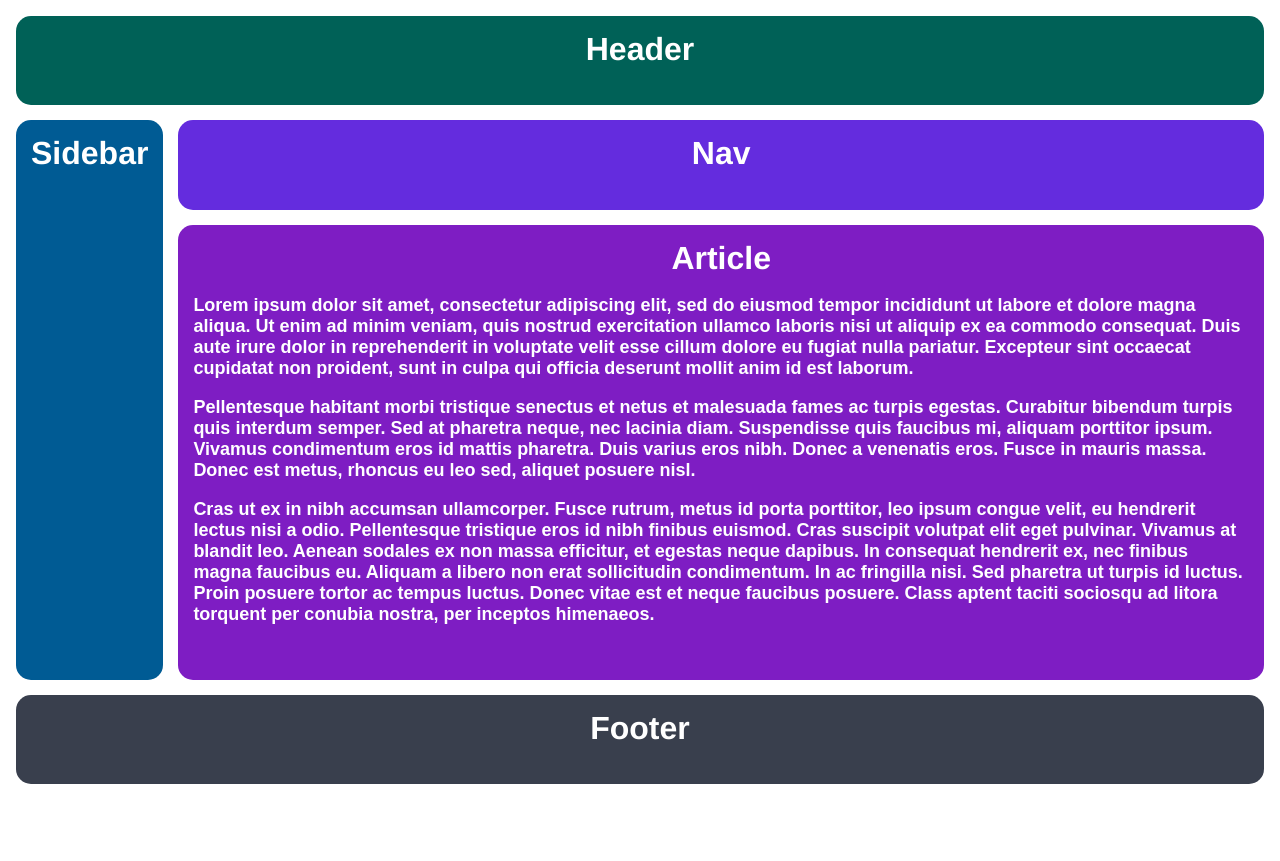
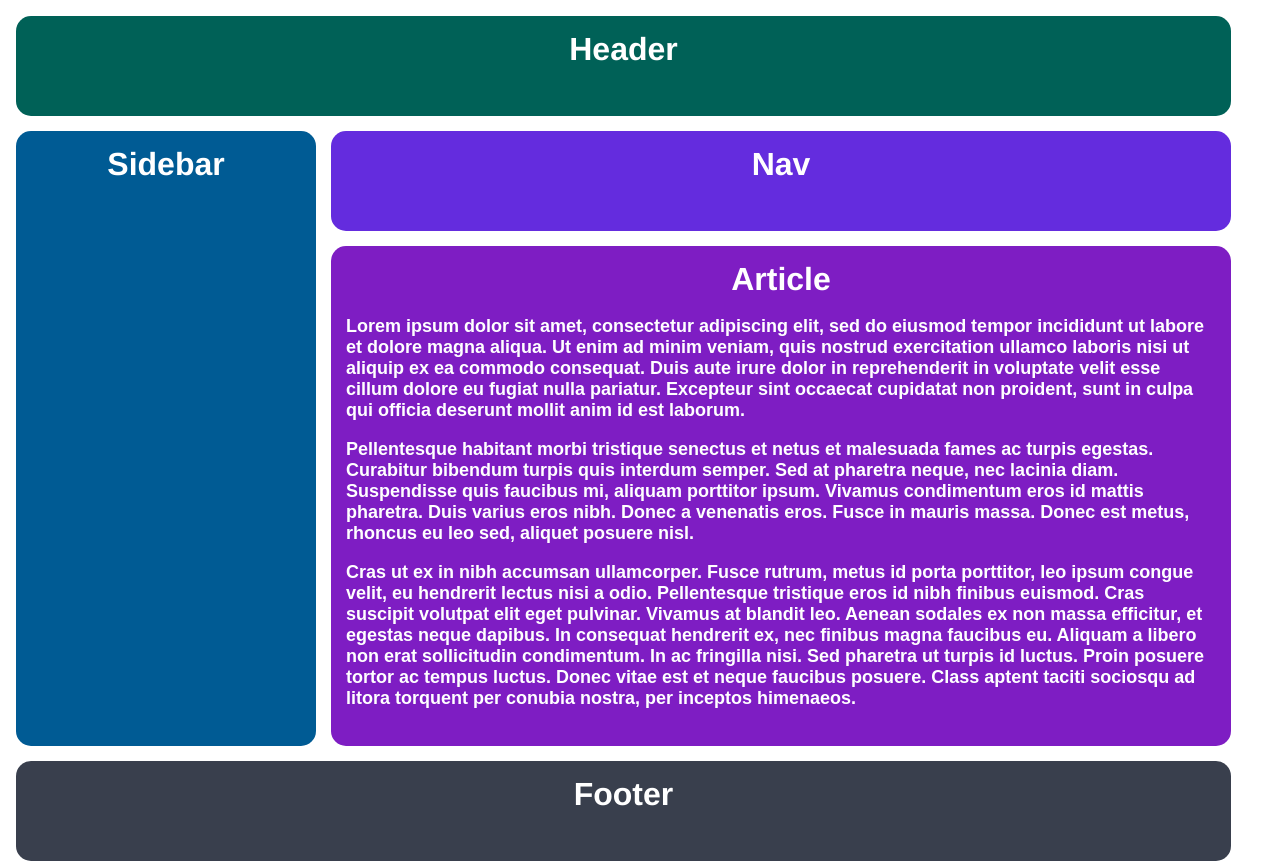
Before and after one commit to AnimeshKumar923/web-dev-learning, a plain HTML site: page css/grid/grid-layout-01/index.html in a window 1280 px wide. Before the commit the page ends 800 px from the top, so only its background shows below. Drawn offline with Linux system fonts and the light colour scheme.

Commit message:
fix: update css rules with correct solution

```diff
--- a/css/grid/grid-layout-01/style.css
+++ b/css/grid/grid-layout-01/style.css
@@ -11,7 +11,8 @@ html {
   box-sizing: border-box;
   display: grid;
   gap: 15px;
-  /* grid-template-columns:auto auto auto auto; */
+  grid-template-columns: 300px 900px;
+  grid-template-rows: 100px 100px 500px 100px;
 }
 
 .container div {
@@ -26,42 +27,27 @@ html {
 .header {
   background-color: #006157;
   grid-column-start: 1;
-  grid-column-end: 4;
-  grid-row-start: 1;
-  grid-row-end: 2;
+  grid-column-end: 3;
 }
 
 .sidebar {
   background-color: #005B94;
-  grid-column-start: 1;
-  grid-column-end: 3;
   grid-row-start: 2;
   grid-row-end: 4;
 }
 
 .nav {
   background-color: #642cde;
-  grid-column-start: 3;
-  grid-column-end: 4;
-  grid-row-start: 2;
-  grid-row-end: 3;
 }
 
 .article {
   background-color: #7E1DC3;
-  grid-column-start: 3;
-  grid-column-end: 4;
-  grid-row-start: 3;
-  grid-row-end: 4;
-
 }
 
 .footer {
   background-color: #393f4d;
   grid-column-start: 1;
-  grid-column-end: 4;
-  grid-row-start: 4;
-  grid-row-end: 5;
+  grid-column-end: 3;
 }
 
 .article p {
```
